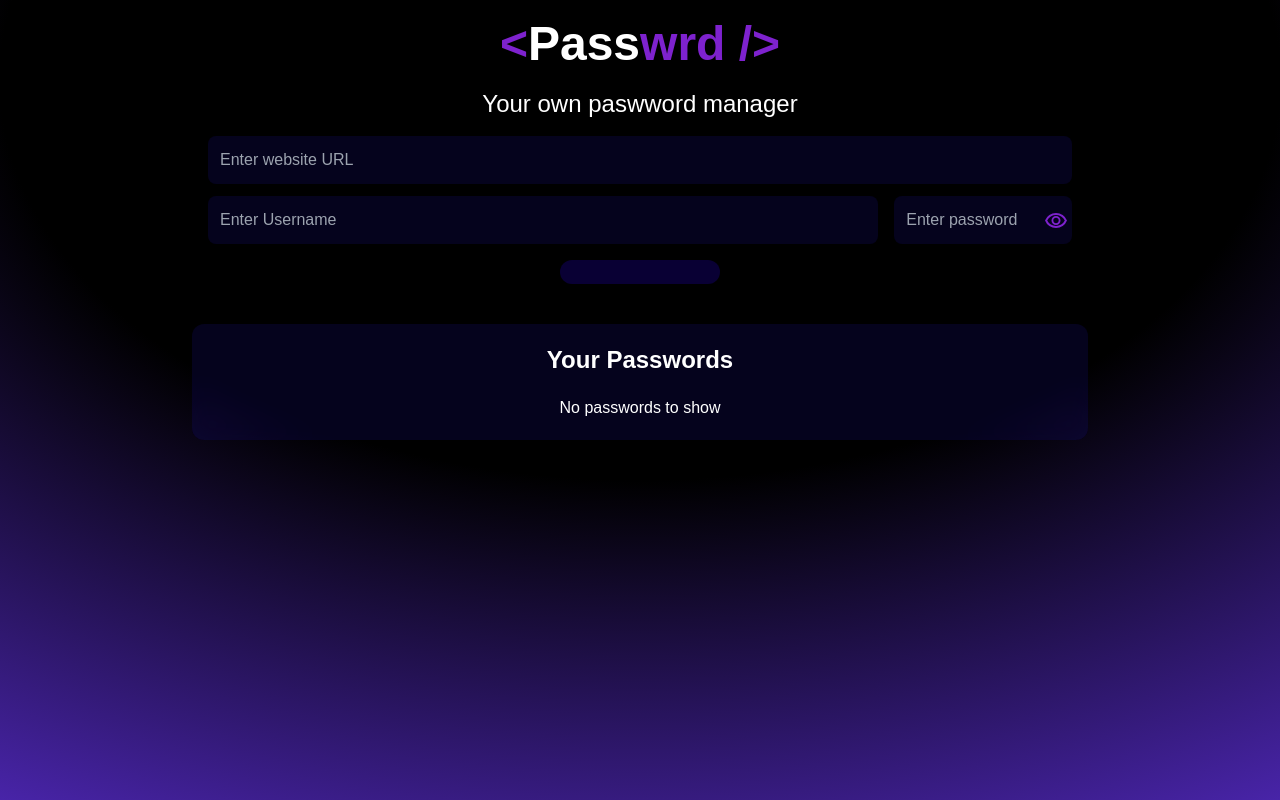
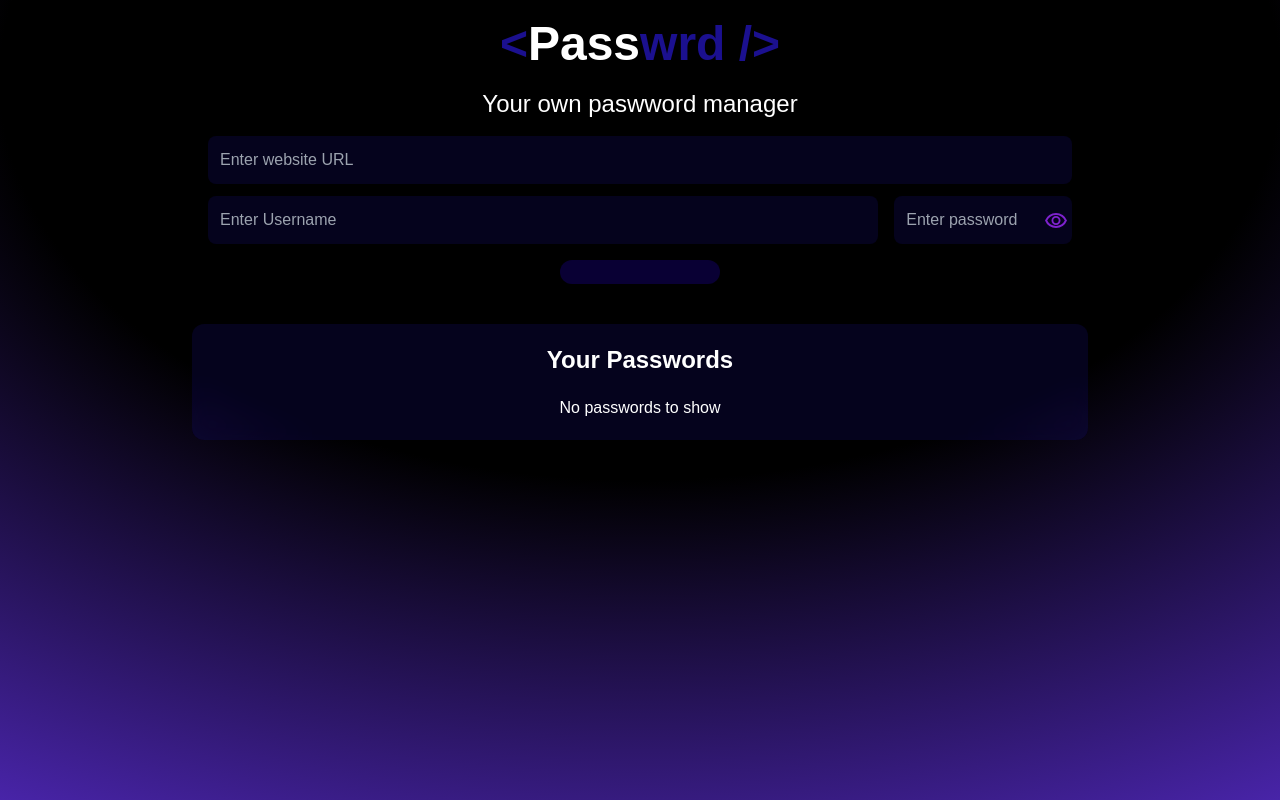
Before and after one commit to AliyasAhmed/Password_Manager, a React (Vite) app: page / in a window 1280 px wide. Built offline with nearby package versions, Linux system fonts and the light colour scheme; some icons are missing; a web font is replaced by a local one.

Commit message:
still working

```diff
--- a/src/Components/Navbar.jsx
+++ b/src/Components/Navbar.jsx
@@ -1,15 +1,15 @@
 import React from "react";
 
-const navbar = () => {
+const Navbar = () => {
   return (
     <nav className=" text-white flex justify-center p-5">
         <div className="font-bold text-5xl hover:scale-[90%] transition-all cursor-pointer">
-            <span className="text-purple-700">&lt;</span>
+            <span className="text-[#2516c7b7]">&lt;</span>
             Pass
-            <span className="text-purple-700">wrd /&gt;</span>
+            <span className="text-[#2516c7b7]">wrd /&gt;</span>
         </div>
     </nav>
   );
 };
 
-export default navbar;
+export default Navbar;
```
